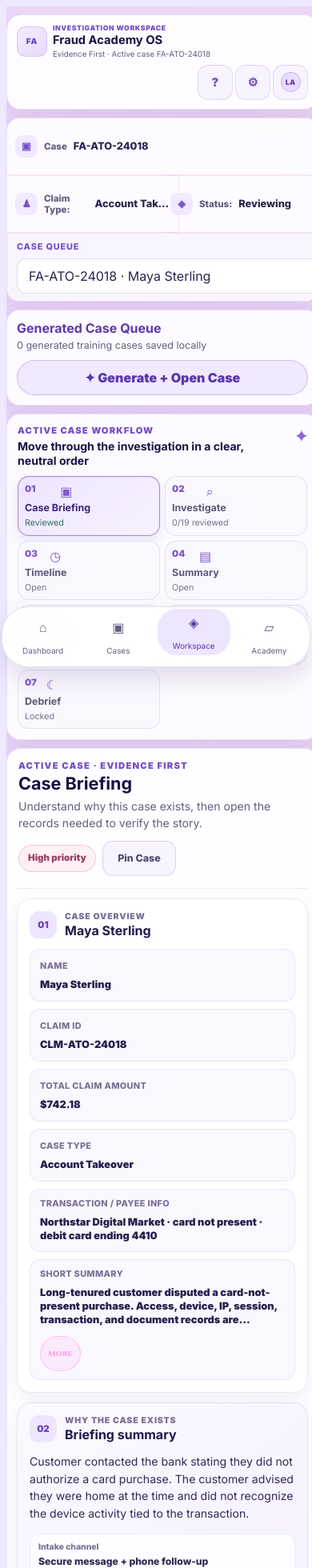
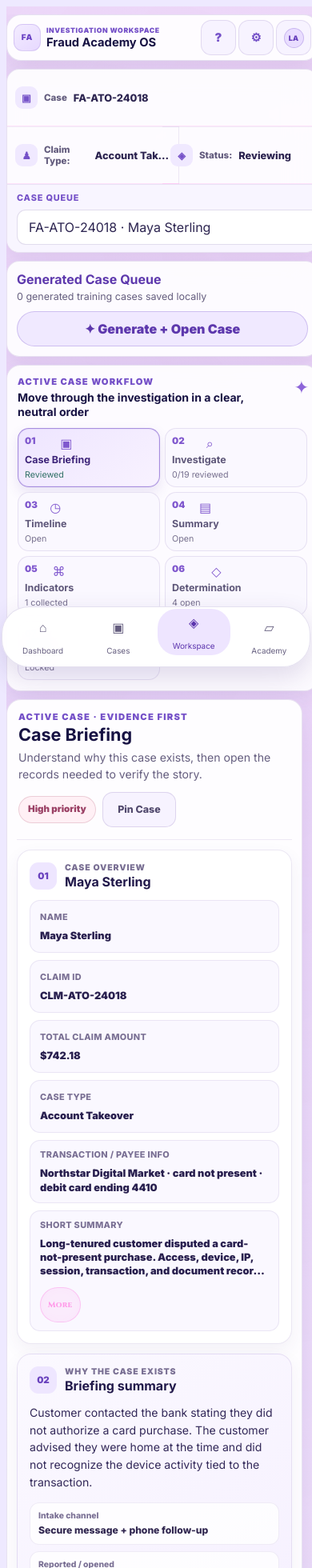
Before and after one commit to iamre2024-debug/fraud-Academy-v1, a React (Vite) app: page / in a window 390 px wide. Shown: the top 1960 px of the page at 80% size. Built offline with nearby package versions, Linux system fonts and the light colour scheme.

Commit message:
Keep compact header and workflow surfaces inside Pixel 7 viewport

```diff
--- a/src/finalResponsiveMobilePolish.css
+++ b/src/finalResponsiveMobilePolish.css
@@ -161,6 +161,41 @@ a:focus-visible {
     border-inline: 0;
   }
 
+  body[data-visual-tab="workspace"] .visual-hero {
+    grid-template-columns: minmax(0, 1fr) auto;
+    align-items: center;
+    gap: 6px;
+    padding: 6px 8px;
+  }
+
+  body[data-visual-tab="workspace"] .workspace-shell-heading {
+    grid-column: 1;
+    grid-row: 1;
+  }
+
+  body[data-visual-tab="workspace"] .visual-header-controls {
+    grid-column: 2;
+    grid-row: 1;
+    align-self: center;
+    justify-self: end;
+    width: auto;
+    max-width: none;
+  }
+
+  body[data-visual-tab="workspace"] .visual-os-frame > [data-workflow-stage="briefing"],
+  body[data-visual-tab="workspace"] .visual-os-frame > .workflow-investigate-stage,
+  body[data-visual-tab="workspace"] .visual-os-frame > .workflow-active-tool-stage,
+  body[data-visual-tab="workspace"] .visual-os-frame > [data-workflow-stage="indicators"],
+  body[data-visual-tab="workspace"] .visual-os-frame > [data-workflow-stage="determination"],
+  body[data-visual-tab="workspace"] .case-summary-visual[data-case-briefing-container="approved-theme-v1"],
+  body[data-visual-tab="workspace"] [data-case-briefing-screen="approved-theme-v1"] {
+    box-sizing: border-box;
+    width: 100%;
+    max-width: calc(100vw - 20px);
+    margin-inline: 0;
+    justify-self: stretch;
+  }
+
   body[data-visual-tab="cases"] .visual-os-frame,
   body[data-visual-tab="cases"] .cases-theme-v1-host,
   body[data-visual-tab="cases"] .cases-theme-v1-panel {
@@ -224,6 +259,15 @@ a:focus-visible {
     gap: 4px;
   }
 
+  body[data-visual-tab="workspace"] .workspace-shell-mark {
+    width: 32px;
+    height: 32px;
+  }
+
+  body[data-visual-tab="workspace"] .workspace-shell-heading div > span {
+    display: none;
+  }
+
   body[data-visual-tab="workspace"] .visual-header-controls button,
   .visual-nav-profile-entry {
     width: 44px;
```
